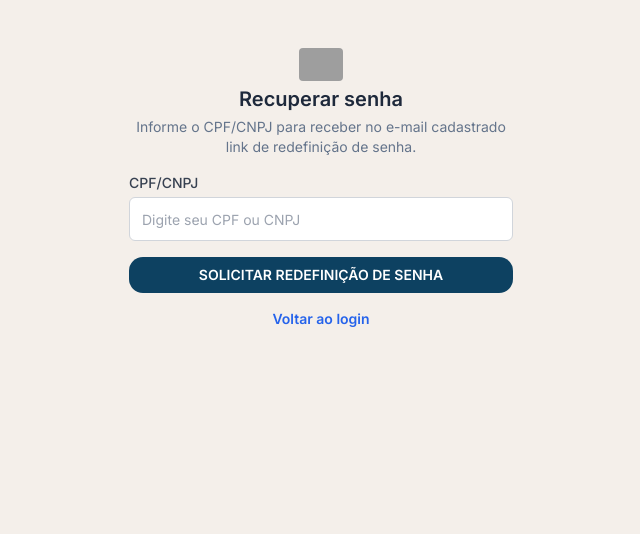
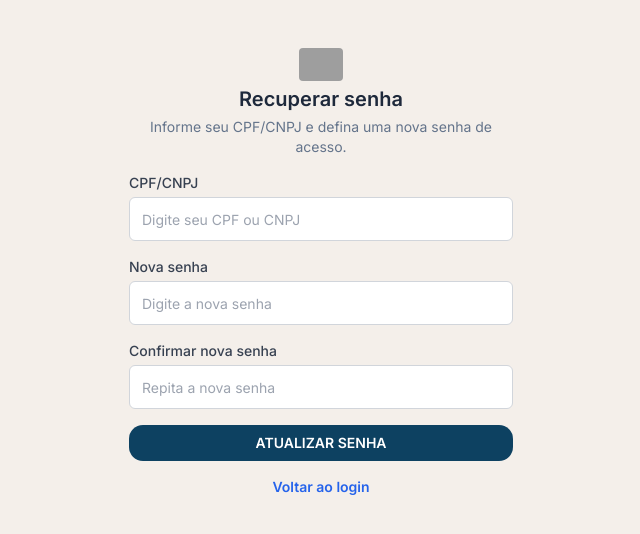
Before and after one commit to appnexuspublica-hash/publia-modulo1-auth, a Next.js app: page /recuperar-senha in a window 1280 px wide. Shown: the top 534 px of the page, without its empty margins (319-959 px from the left). Built offline with nearby package versions, Linux system fonts and the light colour scheme; grey boxes are pictures that could not be loaded.

Commit message:
Atualizações do chat

```diff
--- a/src/app/(auth)/recuperar-senha/ResetForm.tsx
+++ b/src/app/(auth)/recuperar-senha/ResetForm.tsx
@@ -1,24 +1,35 @@
-// src/app/(auth)/recuperar-senha/ResetForm.tsx
+//src/app/(auth)/recuperar-senha/ResetForm.tsx
 "use client";
 
 import { useFormState, useFormStatus } from "react-dom";
-import { resetAction } from "./resetActions";
-import Image from "next/image";
 import Link from "next/link";
 
-// Tipo de estado retornado pela action de reset
+import AuthShell from "@/components/auth/AuthShell";
+import AuthInput from "@/components/auth/AuthInput";
+import Alert from "@/components/auth/Alert";
+
+import { resetAction } from "./resetActions";
+
 type ResetState = {
   ok: boolean;
   error?: string;
+  message?: string;
+};
+
+const initialState: ResetState = {
+  ok: false,
+  error: "",
+  message: "",
 };
 
 function SubmitButton() {
   const { pending } = useFormStatus();
+
   return (
     <button
       type="submit"
       disabled={pending}
-      className="w-full rounded bg-blue-600 px-4 py-2 font-medium text-white disabled:opacity-60"
+      className="w-full rounded-xl bg-[#0d4161] px-4 py-2 text-sm font-semibold uppercase text-white hover:opacity-95 disabled:opacity-60"
     >
       {pending ? "Atualizando..." : "Atualizar senha"}
     </button>
@@ -26,84 +37,56 @@ function SubmitButton() {
 }
 
 export default function ResetForm() {
-  const [state, formAction] = useFormState<ResetState, FormData>(resetAction, {
-    ok: false,
-    error: "",
-  });
+  const [state, formAction] = useFormState<ResetState, FormData>(
+    resetAction,
+    initialState
+  );
 
   return (
-    <div className="w-full max-w-md rounded-2xl border bg-gray-50 p-8 shadow-sm">
-      {/* Cabeçalho */}
-      <div className="mb-6 flex flex-col items-center">
-        <Image
-          src="https://nexuspublica.com.br/wp-content/uploads/2025/09/icon_nexus.png"
-          alt="Publ.IA"
-          width={40}
-          height={40}
-          className="mb-2"
+    <AuthShell
+      title="Recuperar senha"
+      subtitle="Informe seu CPF/CNPJ e defina uma nova senha de acesso."
+    >
+      <form action={formAction} className="mt-2 space-y-4">
+        <AuthInput
+          name="cpf_cnpj"
+          label="CPF/CNPJ"
+          placeholder="Digite seu CPF ou CNPJ"
+          required
         />
 
-        <h1 className="text-lg font-semibold text-center">Publ.IA - Nexus Pública</h1>
-
-        <p className="text-sm text-gray-600 text-center">Atualize sua senha de acesso.</p>
-      </div>
-
-      {/* Sucesso */}
-      {state.ok && !state.error && (
-        <div className="mb-4 rounded-md border border-green-300 bg-green-50 px-3 py-2 text-sm text-green-700 text-center">
-          Senha atualizada com sucesso! Você já pode fazer login.
-        </div>
-      )}
-
-      {/* Erro */}
-      {state.error && (
-        <div className="mb-4 rounded-md border border-red-300 bg-red-50 px-3 py-2 text-sm text-red-700">
-          {state.error}
-        </div>
-      )}
-
-      {/* Formulário */}
-      <form action={formAction} className="space-y-4">
-        <div>
-          <label className="mb-1 block text-sm">CPF/CNPJ</label>
-          <input
-            name="cpf_cnpj"
-            className="w-full rounded border px-3 py-2 outline-none focus:ring"
-            placeholder="Informe seu CPF ou CNPJ"
+        <AuthInput
+          name="senha"
+          label="Nova senha"
+          type="password"
+          placeholder="Digite a nova senha"
           required
         />
-        </div>
 
-        <div>
-          <label className="mb-1 block text-sm">Nova senha</label>
-          <input
+        <AuthInput
+          name="confirm"
+          label="Confirmar nova senha"
           type="password"
-            name="senha"
-            className="w-full rounded border px-3 py-2 outline-none focus:ring"
-            placeholder="Nova senha"
-            required
-          />
-        </div>
-
-        <div>
-          <label className="mb-1 block text-sm">Confirmar nova senha</label>
-          <input
-            type="password"
-            name="senha2"
-            className="w-full rounded border px-3 py-2 outline-none focus:ring"
           placeholder="Repita a nova senha"
           required
         />
-        </div>
 
         <SubmitButton />
+
+        {state.ok && !state.error && (
+          <Alert type="success">
+            {state.message || "Senha cadastrada com sucesso. Voce ja pode fazer login."}
+          </Alert>
+        )}
+
+        {state.error && <Alert type="error">{state.error}</Alert>}
       </form>
 
-      <div className="mt-4 text-center">
-        <Link href="/login" className="text-sm font-medium text-blue-700 underline">
-          Voltar para login
+      <div className="mt-4 text-center text-sm text-slate-700">
+        <Link href="/login" className="font-semibold text-blue-600 hover:underline">
+          Voltar ao login
         </Link>
       </div>
-    </div>
+    </AuthShell>
   );
 }
--- a/src/app/(auth)/recuperar-senha/page.tsx
+++ b/src/app/(auth)/recuperar-senha/page.tsx
@@ -1,86 +1,5 @@
-"use client";
-
-import * as React from "react";
-import Link from "next/link";
-
-import AuthShell from "@/components/auth/AuthShell";
-import AuthInput from "@/components/auth/AuthInput";
-import Alert from "@/components/auth/Alert";
-
-type Status = "idle" | "loading" | "ok" | "error";
+import ResetForm from "./ResetForm";
 
 export default function RecuperarSenhaPage() {
-  const [status, setStatus] = React.useState<Status>("idle");
-  const [error, setError] = React.useState<string | null>(null);
-
-  async function onSubmit(e: React.FormEvent<HTMLFormElement>) {
-    e.preventDefault();
-    setError(null);
-    setStatus("loading");
-
-    const fd = new FormData(e.currentTarget);
-    const cpfCnpj = String(fd.get("cpf_cnpj") ?? "").trim();
-
-    if (!cpfCnpj) {
-      setError("Informe seu CPF/CNPJ.");
-      setStatus("error");
-      return;
-    }
-
-    try {
-      // Se você tiver uma API/rota para recuperação, pode usar este endpoint.
-      // Se não existir, vai dar 404, mas não quebra o build e você ajusta depois.
-      const r = await fetch("/api/recuperar-senha", {
-        method: "POST",
-        headers: { "Content-Type": "application/json" },
-        body: JSON.stringify({ cpf_cnpj: cpfCnpj }),
-      });
-
-      if (!r.ok) {
-        // Não expõe se o CPF/CNPJ existe (boa prática), só loga no console
-        console.error("[recuperar-senha] status:", r.status, await r.text());
-      }
-
-      setStatus("ok");
-      e.currentTarget.reset();
-    } catch (err) {
-      console.error("[recuperar-senha] erro:", err);
-      // Mesma ideia: não expor existência de conta
-      setStatus("ok");
-    }
-  }
-
-  return (
-    <AuthShell
-      title="Recuperar senha"
-      subtitle="Informe o CPF/CNPJ para receber no e-mail cadastrado link de redefinição de senha."
-    >
-      {error && <Alert type="error">{error}</Alert>}
-
-      {status === "ok" && (
-        <Alert type="success">
-          Enviamos para o e-mail cadastrado instruções para redefinir nova senha de acesso. Pode
-          levar alguns instantes ou mesmo cair no spam.
-        </Alert>
-      )}
-
-      <form onSubmit={onSubmit} className="mt-2 space-y-4">
-        <AuthInput name="cpf_cnpj" label="CPF/CNPJ" placeholder="Digite seu CPF ou CNPJ" required />
-
-        <button
-          type="submit"
-          disabled={status === "loading"}
-          className="w-full rounded-xl bg-[#0d4161] px-4 py-2 text-sm font-semibold uppercase text-white hover:opacity-95 disabled:opacity-60"
-        >
-          {status === "loading" ? "Enviando..." : "Solicitar Redefinição de Senha"}
-        </button>
-      </form>
-
-      <div className="mt-4 text-center text-sm text-slate-700">
-        <Link href="/login" className="font-semibold text-blue-600 hover:underline">
-          Voltar ao login
-        </Link>
-      </div>
-    </AuthShell>
-  );
+  return <ResetForm />;
 }
--- a/src/app/(auth)/recuperar-senha/resetActions.ts
+++ b/src/app/(auth)/recuperar-senha/resetActions.ts
@@ -1,59 +1,84 @@
+//src/app/(auth)/recuperar-senha/resetActions.ts
 "use server";
 
-import { z, ZodError } from "zod";
 import { createClient } from "@supabase/supabase-js";
-import { onlyDigits } from "@/lib/validators";
+
+type ResetState = {
+  ok: boolean;
+  error?: string;
+  message?: string;
+};
+
+function onlyDigits(value: string) {
+  return value.replace(/\D/g, "");
+}
 
 function admin() {
   const url = process.env.NEXT_PUBLIC_SUPABASE_URL!;
-  const service = process.env.SUPABASE_SERVICE_ROLE_KEY!;
-  return createClient(url, service, { auth: { autoRefreshToken: false, persistSession: false } });
+  const serviceRoleKey = process.env.SUPABASE_SERVICE_ROLE_KEY!;
+
+  return createClient(url, serviceRoleKey, {
+    auth: { autoRefreshToken: false, persistSession: false },
+  });
 }
 
-const schema = z
-  .object({
-    cpf_cnpj: z
-      .string()
-      .transform((v) => onlyDigits(v))
-      .refine((d) => /^\d+$/.test(d), "Informe apenas n�meros")
-      .refine((d) => d.length === 11 || d.length === 14, "Informe CPF (11) ou CNPJ (14)"),
-    senha: z.string().min(8, "A senha precisa ter 8+ caracteres"),
-    confirm: z.string().min(8, "A confirma��o precisa ter 8+ caracteres"),
-  })
-  .refine((data) => data.senha === data.confirm, {
-    message: "As senhas n�o conferem",
-    path: ["confirm"],
-  });
+export async function resetAction(
+  _prevState: ResetState,
+  formData: FormData
+): Promise<ResetState> {
+  const cpf_cnpj = onlyDigits(String(formData.get("cpf_cnpj") ?? ""));
+  const senha = String(formData.get("senha") ?? "");
+  const confirm = String(formData.get("confirm") ?? "");
 
-export async function resetAction(prevState: any, formData: FormData) {
+  if (!cpf_cnpj) {
+    return { ok: false, error: "Informe seu CPF/CNPJ." };
+  }
+
+  if (!senha || !confirm) {
+    return { ok: false, error: "Preencha a nova senha e a confirmacao." };
+  }
+
+  if (senha !== confirm) {
+    return { ok: false, error: "As senhas nao conferem." };
+  }
+
+  if (senha.length < 6) {
+    return { ok: false, error: "A senha deve ter pelo menos 6 caracteres." };
+  }
+
   try {
-    const raw = Object.fromEntries(formData.entries());
-    const { cpf_cnpj, senha } = schema.parse(raw);
-
     const supa = admin();
 
-    // localizar user pelo CPF/CNPJ
-    const { data: prof, error: e1 } = await supa
+    const { data: prof, error: profErr } = await supa
       .from("profiles")
       .select("user_id")
       .eq("cpf_cnpj", cpf_cnpj)
       .maybeSingle();
 
-    if (e1) return { ok: false, error: "Falha ao consultar cadastro." };
-    if (!prof?.user_id) return { ok: false, error: "CPF/CNPJ n�o encontrado." };
+    if (profErr) {
+      console.error("[resetAction] erro ao buscar perfil:", profErr);
+      return { ok: false, error: "Nao foi possivel localizar o usuario." };
+    }
 
-    // atualizar a senha do usu�rio (admin)
-    const { error: e2 } = await supa.auth.admin.updateUserById(prof.user_id, {
+    if (!prof?.user_id) {
+      return { ok: false, error: "Usuario nao encontrado para o CPF/CNPJ informado." };
+    }
+
+    const { error: updErr } = await supa.auth.admin.updateUserById(prof.user_id, {
       password: senha,
     });
-    if (e2) return { ok: false, error: "N�o foi poss�vel atualizar a senha." };
 
-    return { ok: true, message: "Senha cadastrada com sucesso. Voc� j� pode fazer login." };
-  } catch (e: any) {
-    if (e instanceof ZodError) {
-      const msg = e.issues?.[0]?.message || "Dados inv�lidos.";
-      return { ok: false, error: msg };
+    if (updErr) {
+      console.error("[resetAction] erro ao atualizar senha:", updErr);
+      return { ok: false, error: "Nao foi possivel atualizar a senha." };
     }
-    return { ok: false, error: "N�o foi poss�vel processar sua solicita��o agora." };
+
+    return {
+      ok: true,
+      message: "Senha cadastrada com sucesso. Voce ja pode fazer login.",
+    };
+  } catch (err) {
+    console.error("[resetAction] erro inesperado:", err);
+    return { ok: false, error: "Erro interno ao processar a solicitacao." };
   }
 }
```
Lines whose indentation alone changed are shown as unchanged.
